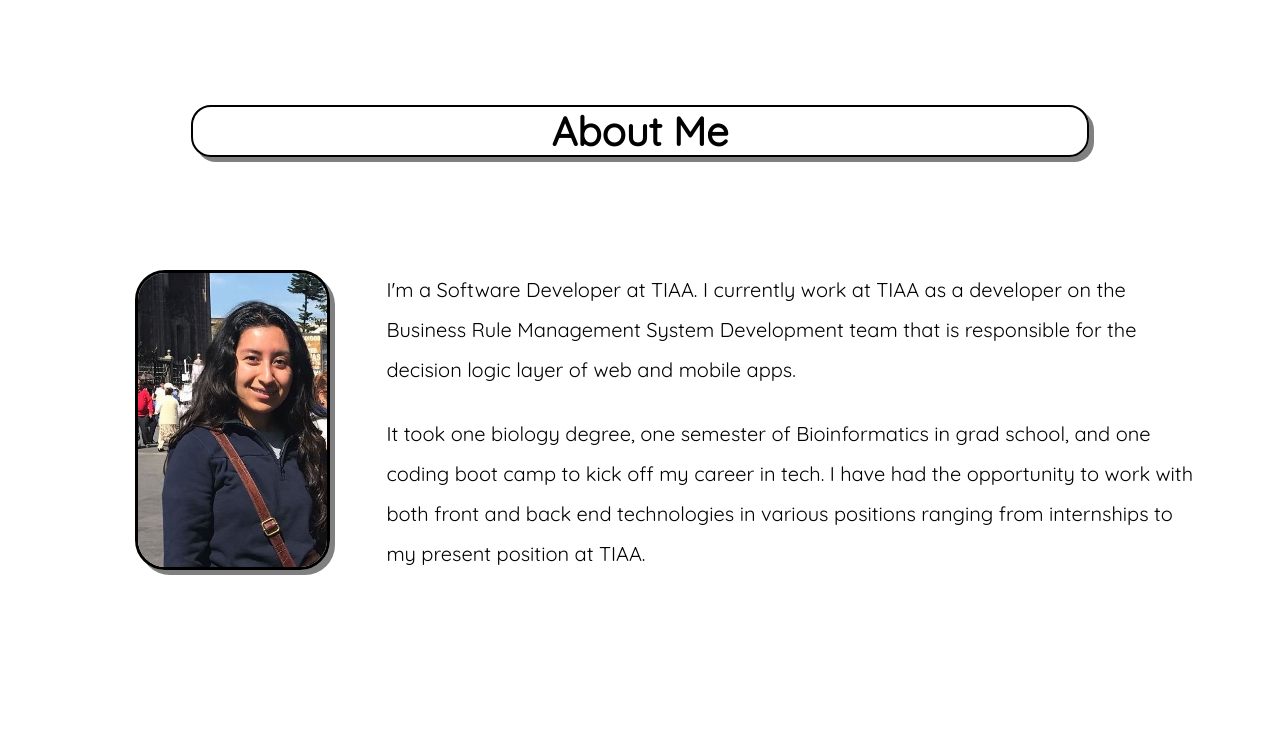
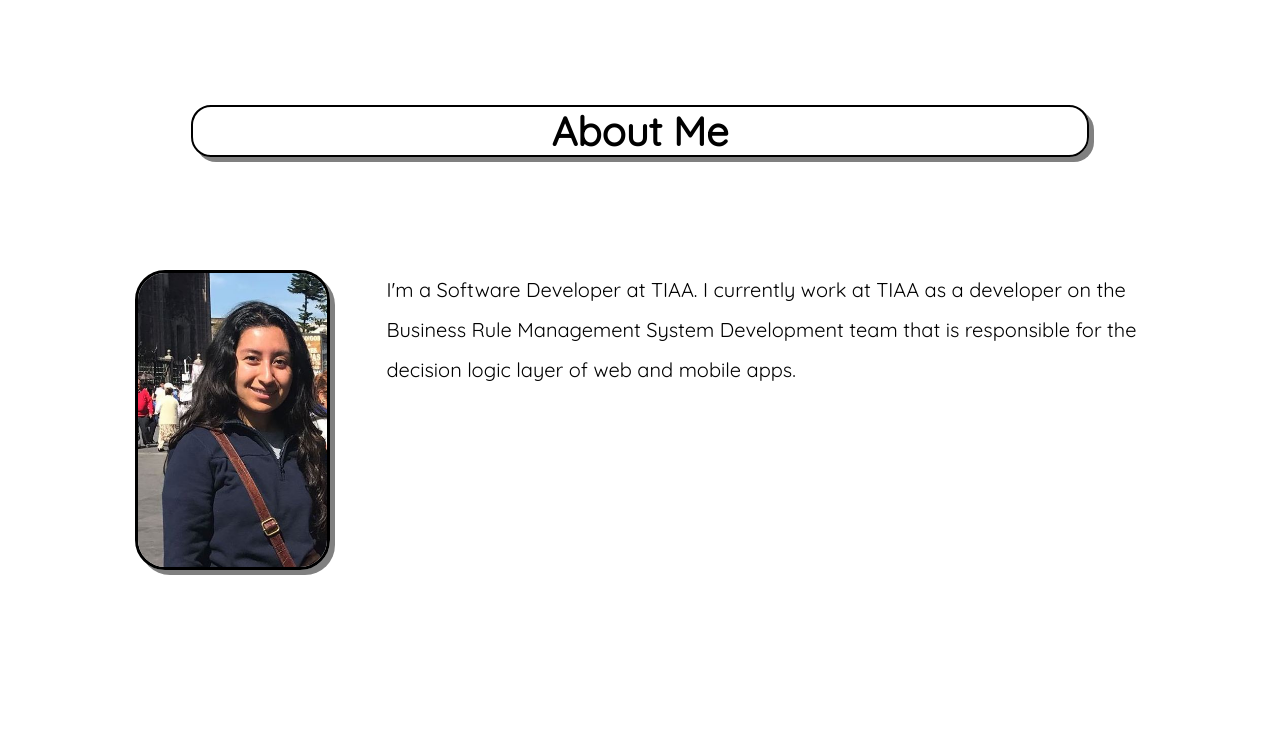
Before and after one commit to lhernandez5/PortfolioApp, a React (Create React App) app in the folder client/: page / in a window 1280 px wide. Shown: the part 389-1125 px from the top of the page. Built offline with nearby package versions, Linux system fonts and the light colour scheme.

Commit message:
changes to intro text

```diff
--- a/client/src/components/Intro/Intro.js
+++ b/client/src/components/Intro/Intro.js
@@ -17,11 +17,6 @@ const Intro = () => (
       I currently work at TIAA as a developer on the Business Rule Management System Development team that is responsible for the decision logic layer of web and mobile apps.
     </p>
     <br />
-    <p className="intro">
-      It took one biology degree, one semester of Bioinformatics in grad school, and one coding boot camp to kick off my career in tech.
-      I have had the opportunity to work with both front and back end technologies in various positions ranging from internships to my present position at TIAA.
-    </p>
-    <br />
   </div>
 );
 
```
